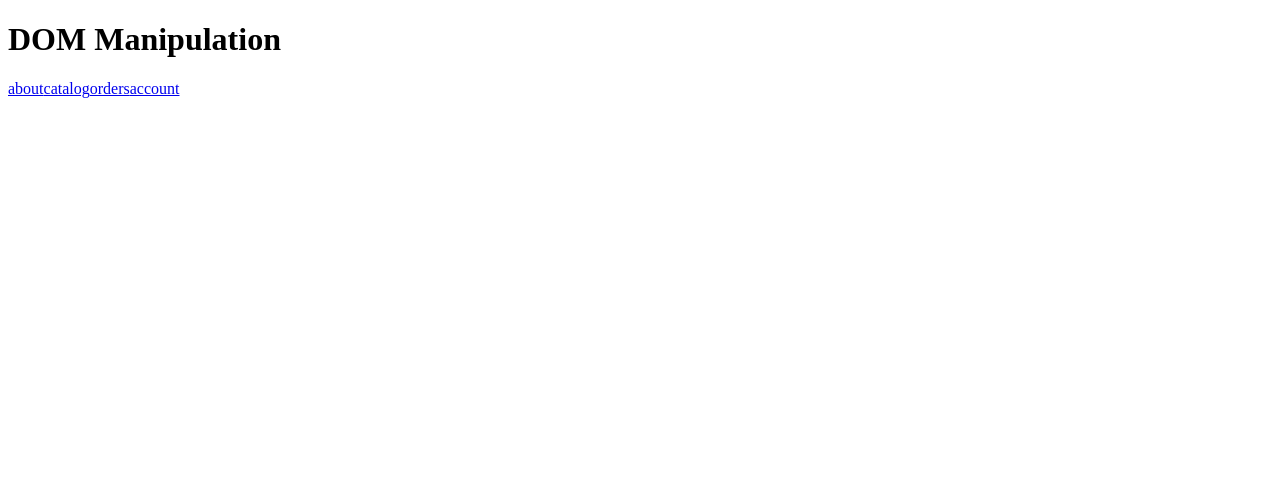
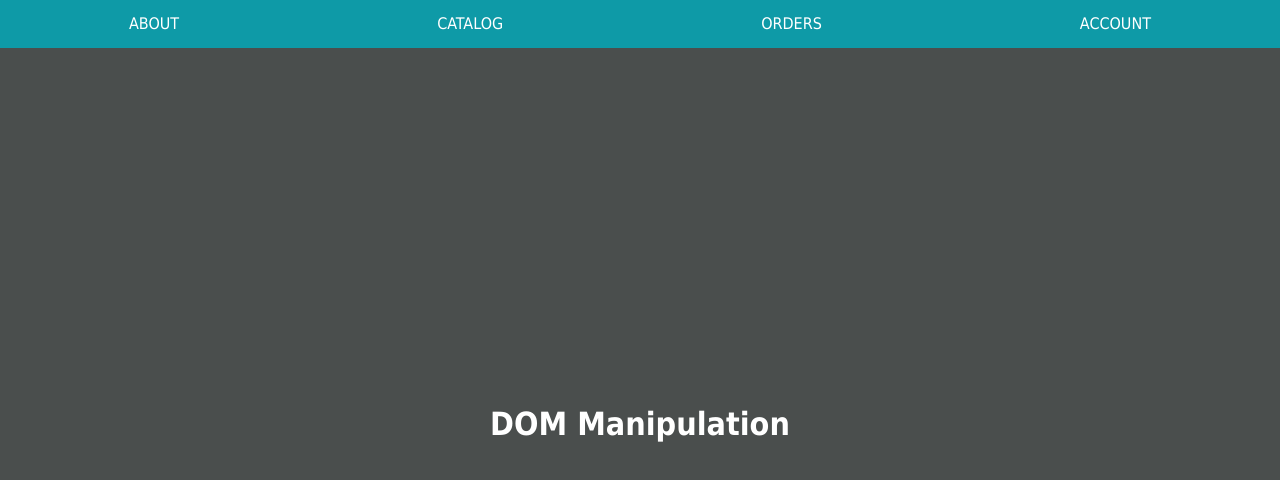
Before and after one commit to dylanlewis12/ALAB-316.1.1, a plain HTML site: page index.html in a window 1280 px wide. Drawn offline with Linux system fonts and the light colour scheme.

Commit message:
Fixed lab

```diff
--- a/index.html
+++ b/index.html
@@ -1,13 +1,16 @@
 <!DOCTYPE html>
-<html lang="en">
-<head>
-    <meta charset="UTF-8">
-    <meta name="viewport" content="width=device-width, initial-scale=1.0">
-    <title>ALAB 316.1.1</title>
-    <script defer src="./script.js"></script>
-</head>
-<body>
+<html>
+  <head>
+    <title>ALAB DOM Manipulation</title>
+    <meta charset="UTF-8" />
+    <link rel="stylesheet" href="./styles.css">
+  </head>
+
+  <body>
+    <header>
+      <nav id="top-menu"></nav>
+    </header>
     <main></main>
-    <nav id="top-menu"></nav>
-</body>
+    <script src="./script.js"></script>
+  </body>
 </html>
--- /dev/null
+++ b/styles.css
@@ -0,0 +1,43 @@
+* {
+  box-sizing: border-box;
+}
+
+/* CSS Custom Properties */
+:root {
+  --main-bg: #4a4e4d;
+  --top-menu-bg: #0e9aa7;
+  --sub-menu-bg: #3da4ab;
+}
+
+body {
+  font-family: Tahoma, Geneva, sans-serif;
+  height: 100vh;
+  margin: 0;
+  display: grid;
+  grid-template-rows: 3rem auto;
+  color: white;
+}
+
+.flex-ctr {
+  display: flex;
+  justify-content: center;
+  align-items: center;
+}
+
+.flex-around {
+  display: flex;
+  justify-content: space-around;
+  align-items: center;
+}
+
+nav a {
+  line-height: 3rem;
+  padding: 0 1rem;
+  text-transform: uppercase;
+  text-decoration: none;
+  color: white;
+}
+
+#top-menu a:hover {
+  background-color: var(--sub-menu-bg);
+}
```
